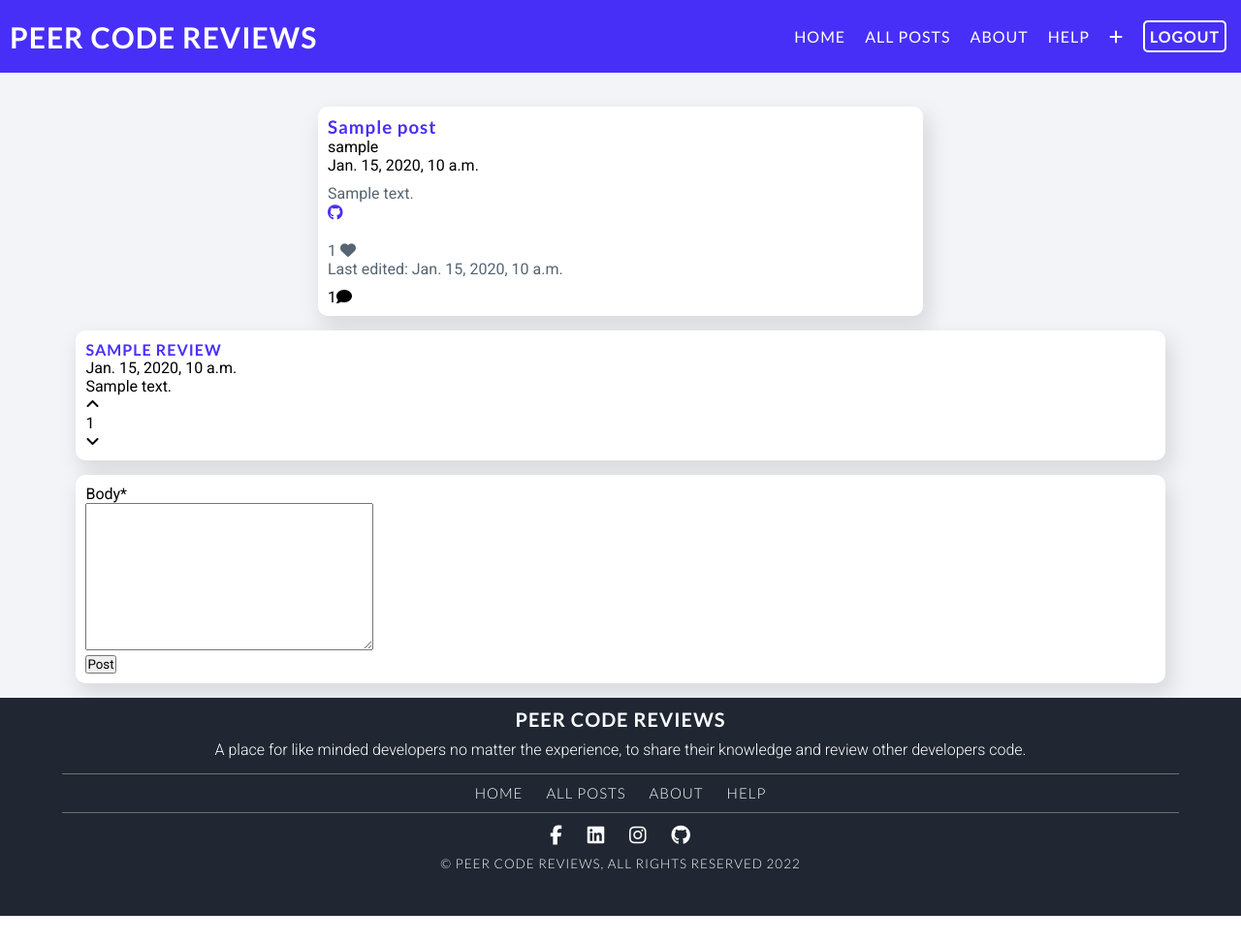
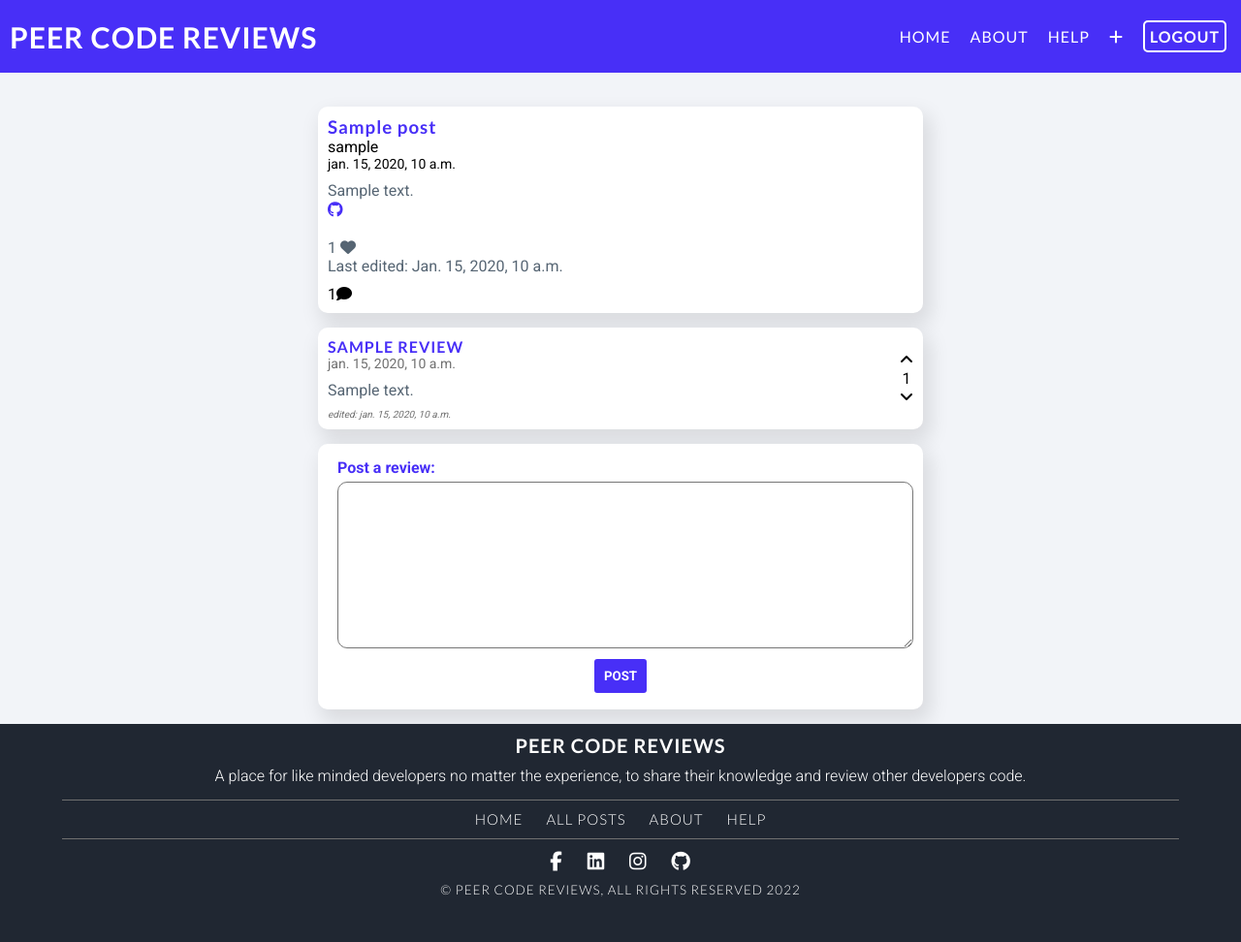
Before and after one commit to roomacarthur/pcr, a Django app: a page that uses templates/base.html in a window 1280 px wide. Shown: the whole page at 97% size. Before the commit the page ends 945 px from the top, so only its background shows below. Run offline with Django 3.2, Linux system fonts and the light colour scheme; a user stored in the database is signed in; tables that the repository leaves empty hold one stand-in row (values such as "Sample post"); some libraries are stand-ins or nearby versions.

Commit message:
updated links/urls and views to show all posts on homepage

```diff
--- a/posts/forms.py
+++ b/posts/forms.py
@@ -10,3 +10,6 @@
     class Meta:
         model = Review
         fields = ("body",)
+        labels = {
+            "body": "Post a review:"
+        }
--- a/posts/urls.py
+++ b/posts/urls.py
@@ -3,7 +3,7 @@
 
 
 urlpatterns = [
-    path('', views.home, name="homepage"),
+    path('', views.AllPosts.as_view(), name="homepage"),
     path('all/', views.AllPosts.as_view(), name="all-posts"),
     path('about/', views.about, name="about-page"),
     path('help/', views.help, name="help-page"),
--- a/posts/views.py
+++ b/posts/views.py
@@ -22,7 +22,7 @@
 class AllPosts(generic.ListView):
     model = Post
     queryset = Post.objects.filter(approved=True).order_by('-created_on')
-    template_name = 'posts/all_posts.html'
+    template_name = 'posts/index.html'
     paginate_by = 10
 # posts view for homepage
 
@@ -53,7 +53,7 @@
     def post(self, request, slug, *args, **kwargs):
         queryset = Post.objects.filter(approved=True)
         post = get_object_or_404(queryset, slug=slug)
-        reviews = post.objects.filter(approved=True).order_by('created_on')
+        reviews = post.reviews.filter(approved=True).order_by('created_on')
         likes = False
 
         if post.likes.filter(id=self.request.user.id).exists():
--- a/static/css/style.css
+++ b/static/css/style.css
@@ -62,8 +62,6 @@
   align-items: center;
   font-size: 30px;
   font-weight: 700;
-}
-#logo > a:hover {
 }
 #nav-bar > ul {
   list-style: none;
@@ -182,6 +180,10 @@
   font-weight: 400;
   padding: 10px;
 }
+.post{
+  display: flex;
+  flex-direction: column;
+}
 .post-link {
   text-decoration: none;
 }
@@ -193,7 +195,6 @@
 .post-content{
   margin: 10px 0px;
   color: var(--text);
-  justify-content: center;
 }
 .post-content > ul > li {
   list-style-type: none;
@@ -210,6 +211,13 @@
   color: #ff0000;
   display:flex;
   float:right;
+}
+.pagination{
+  list-style-type: none;
+}
+.page-link {
+  text-decoration: none;
+  list-style-type: none;
 }
 /*--------------------- Allauth styling */
 .allauth > h1 {
@@ -255,6 +263,69 @@
 .primaryAction:hover {
   transform: scale(1.1);
   transition: 0.3s;
+}
+
+
+/*--------------------- form styling */
+.control-label{
+  color: var(--blue);
+  font-weight: 700;
+  margin: 5px;
+}
+.control-group {
+  width: 100%;
+}
+.textarea {
+  border-radius: 10px;
+  margin: 5px;
+  width: 90%;
+  padding: 10px;
+}
+.add-reviews {
+  display: flex;
+  align-items: center;
+  justify-content: center;
+}
+.submit-btn {
+  background-color: var(--blue);
+  color: #fff;
+  padding: 10px;
+  text-transform: uppercase;
+  margin: 0 auto;
+}
+form{
+  width: 100%;
+  padding: 5px;
+  display: flex;
+  align-items: center;
+  justify-content: center;
+  flex-direction: column;
+}
+
+.asteriskField {
+  display: none;
+}
+.textinput, .urlinput {
+  margin: 5px;
+}
+/*--------------------- poste detail styling */
+
+.reviews{
+  display: flex;
+  flex-direction: row;
+  justify-content: space-between;
+  align-items: center;
+}
+.review-content > .post-date{
+  color: var(--lightgrey)
+}
+.review-content > .post-edit {
+  font-size: 10px;
+}
+.review-vote{
+  display: flex;
+  flex-direction: column;
+  align-items: center;
 }
 /*--------------------- footer styling */
 footer {
@@ -340,7 +411,10 @@
     justify-content: center;
     align-items: center;
   }
-  .post {
+  .post, .reviews {
     width: 50%
   }
+  .textarea{
+    width: 100%;
+  }
 }
--- a/templates/base.html
+++ b/templates/base.html
@@ -28,7 +28,6 @@
       <nav id="nav-bar">
         <ul>
           <li><a href="{% url 'homepage'%}">Home</a></li>
-          <li><a href="{% url 'all-posts'%}">All Posts</a></li>
           <li><a href="{% url 'about-page'%}">About</a></li>
           <li><a href="{% url 'help-page'%}">Help</a></li>
           {% if user.is_authenticated %}
@@ -46,7 +45,6 @@
         <div class="bar bar3"></div>
         <ul class="mobile-nav">
           <li><a href="{% url 'homepage'%}">Home</a></li>
-          <li><a href="{% url 'all-posts'%}">All Posts</a></li>
           <li><a href="{% url 'about-page'%}">About</a></li>
           <li><a href="{% url 'help-page'%}">Help</a></li>
           {% if user.is_authenticated %}
--- a/templates/posts/new_post.html
+++ b/templates/posts/new_post.html
@@ -11,7 +11,7 @@
         <form method="post">
             {{ form | crispy }}
             {% csrf_token %}
-            <button type="submit">Post</button>
+            <button class="submit-btn btn"type="submit">Post</button>
         </form>
     {% endif %}
 </div>
--- a/templates/posts/post_details.html
+++ b/templates/posts/post_details.html
@@ -8,8 +8,8 @@
 
 <div class="container post">
     <h3>{{ post.title }}</h3>
-    <p>{{ post.author }}</p>
-    <p>{{ post.created_on }}</p>
+    <p class="post-author">{{ post.author }}</p>
+    <p class="post-date">{{ post.created_on }}</p>
 
 
     <div class="post-content">
@@ -29,10 +29,13 @@
 </div>
 {% for review in reviews %}
 <div class="container reviews">
+    <div class="review-content">
     <h4>{{ review.name }}</h4>
-    <p> {{ review.created_on }}</p>
-    <p> {{ review.body | linebreaks }} </p>
-    <div>
+    <p class="post-date"> {{ review.created_on }}</p>
+    <p class="post-content"> {{ review.body }} </p>
+    <p class="post-date post-edit"><em> EDITED: {{ review.updated_on }}</em></p>
+    </div>
+    <div class="review-vote">
         <div><i class="fa-solid fa-angle-up"></i></div>
         <div>{{ review.votes.count }}</div>
         <div><i class="fa-solid fa-angle-down"></i></div>
@@ -40,13 +43,12 @@
 </div>
 {% endfor %}
 
-<div class="container">
-
+<div class="container reviews add-reviews">
     {% if user.is_authenticated %}
         <form method="post">
             {{ review_form | crispy }}
             {% csrf_token %}
-            <button type="submit">Post</button>
+            <button class="btn submit-btn" type="submit">Post</button>
         </form>
     {% else %}
         <a class="btn login-btn" href="{% url 'account_login'%}">Login to post a review.</a>
```
Also changed, not shown: templates/posts/all_posts.html (+11 -9 lines), templates/posts/index.html (+52 -2 lines), requirements.txt (line endings or trailing spaces).
